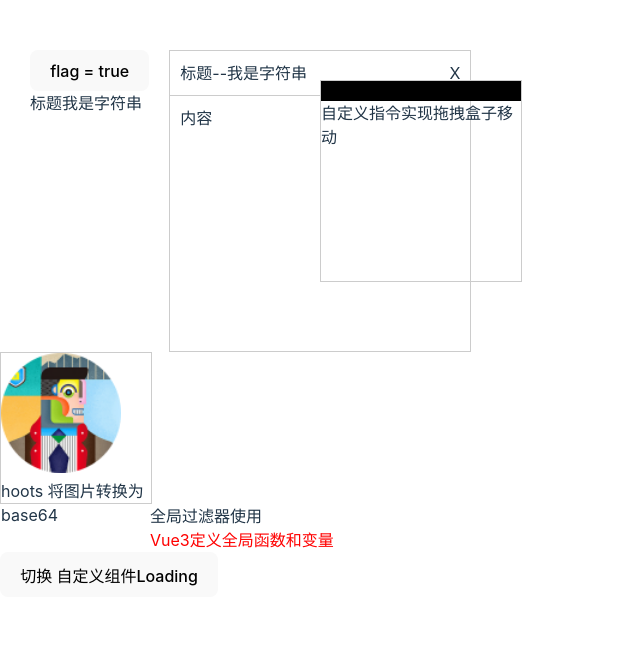
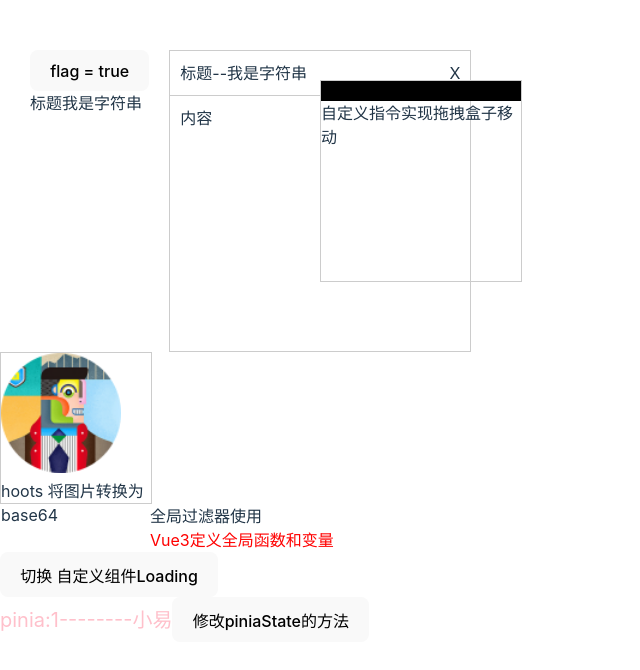
Before and after one commit to yiboyi/vue3-ts-vite, a Vue app: page / in a window 1280 px wide. Shown: the top 670 px of the page, without its empty margins (0-640 px from the left). Built offline with nearby package versions, Linux system fonts and the light colour scheme.

Commit message:
feat：新增pinia,修改state方法

```diff
--- a/src/App.vue
+++ b/src/App.vue
@@ -11,12 +11,19 @@
     </div>
     <Directives></Directives>
     <Hooks></Hooks>
-    <div style="margin-left:150px;">{{$filters.format('全局过滤器使用')}}</div>
+    <div style="margin-left:150px;">{{ $filters.format('全局过滤器使用') }}</div>
     <div style="color:red;margin-left: 150px;">{{ $env }}</div>
 
     <button @click="showLoading">切换 自定义组件Loading</button>
+
+    <div style="display: flex;align-items: center;">
+      <div style="color:pink;font-size:20px;">
+        pinia:{{ userName.current }}--------{{ userName.name }}
       </div>
-  <!-- <HelloWorld msg="Vite + Vue" /> -->
+      <button @click="btnPinia">修改piniaState的方法</button>
+    </div>
+
+  </div>
 </template>
 
 <script setup lang="ts">
@@ -25,6 +32,7 @@
 import Directives from './components/Directives.vue'
 import Hooks from './components/HooksDemo.vue'
 import { ComponentInternalInstance, getCurrentInstance } from 'vue'
+import { uesTestStore } from './store/index'
 let flag = ref<boolean>(true)
 // 自定义修饰符
 let isflag = ref<boolean>(true)
@@ -35,18 +43,48 @@
 
 // 自定义vue组件
 const { appContext } = getCurrentInstance() as ComponentInternalInstance
-const showLoading = ()=>{
+const showLoading = () => {
   appContext.config.globalProperties.$loading.show()
   setTimeout(() => {
     appContext.config.globalProperties.$loading.hide()
-  },3000)
+  }, 3000)
+}
+// 引入pinia
+const userName = uesTestStore()
+
+// 修改piniaState方法
+const btnPinia = () => {
+  // 第一种方法直接修改
+  // userName.name = '王五'
+  // userName.current = 18
+
+  // 第二种方法 通过$patch进行批量修改state的值
+  userName.$patch({
+       current:200,
+       name: '李四'
+    })
+
+  // 第三种方法批量修改函数形式
+  //  userName.$patch((state)=>{
+  //      state.current++;
+  //      state.name = '李六'
+  //   })
+
+  // 第四种方法通过原始对象修改整个实例
+  //  userName.$state = {
+  //      current:10,
+  //      name:'孙悟空'
+  //   }
+
+  // 第五种方法通过actions修改 定义Actions 在actions 中直接使用this就可以指到state里面的值
+    // userName.setCurrent()
 }
 </script>
 
 <style scoped lang="scss">
 .content {
   display: flex;
-margin-left:30px;
+  margin-left: 30px;
   margin-top: 50px;
 }
 </style>
--- a/src/main.ts
+++ b/src/main.ts
@@ -1,7 +1,12 @@
 import { createApp } from 'vue'
+// 引入Pinia 类似与vuex
+import {createPinia} from 'pinia'
 import './style.css'
 import Loading from './components/loading/'
 import App from './App.vue'
+
+
+const store = createPinia()
 
 let app = createApp(App)
 
@@ -44,6 +49,7 @@
 //Vue3定义全局函数和变量
 app.config.globalProperties.$env = 'Vue3定义全局函数和变量'
 
+app.use(store)
 app.use(Loading)
 
 app.mount('#app')
--- /dev/null
+++ b/src/store/index.ts
@@ -0,0 +1,22 @@
+import { defineStore } from 'pinia';
+import { Names } from './store-name';
+
+export const uesTestStore = defineStore(Names.Test,{
+    state:() => {
+        return {
+            current:1,
+            name:'小易'
+        }
+    },
+    // 类似于computed 可以帮我们去修饰我们的值
+    getters:{
+
+    },
+    // 可以操作异步和同步提交state
+    actions:{
+        setCurrent () {
+            this.current+=3
+        }
+
+    }
+})
--- /dev/null
+++ b/src/store/store-name.ts
@@ -0,0 +1,4 @@
+
+export const enum Names {
+    Test = 'TEST'
+}
```
Lines whose indentation alone changed are shown as unchanged.
